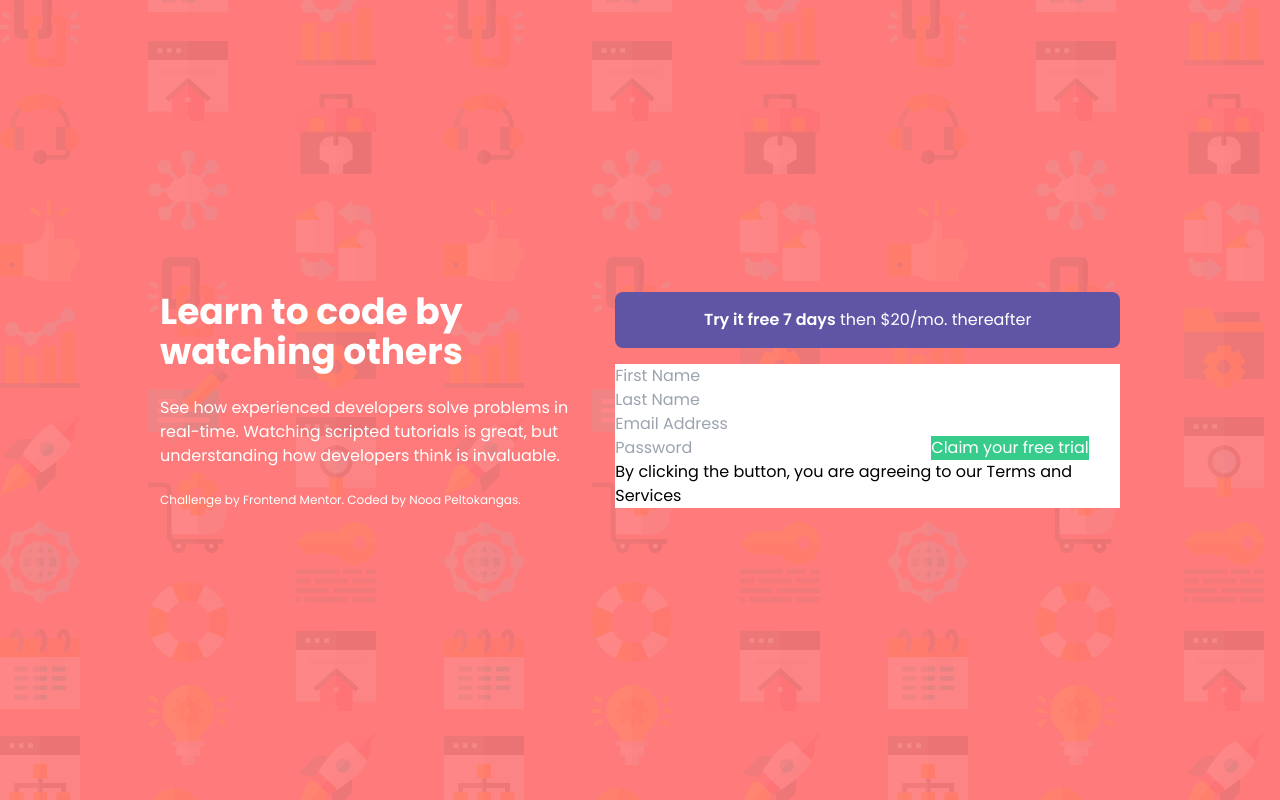
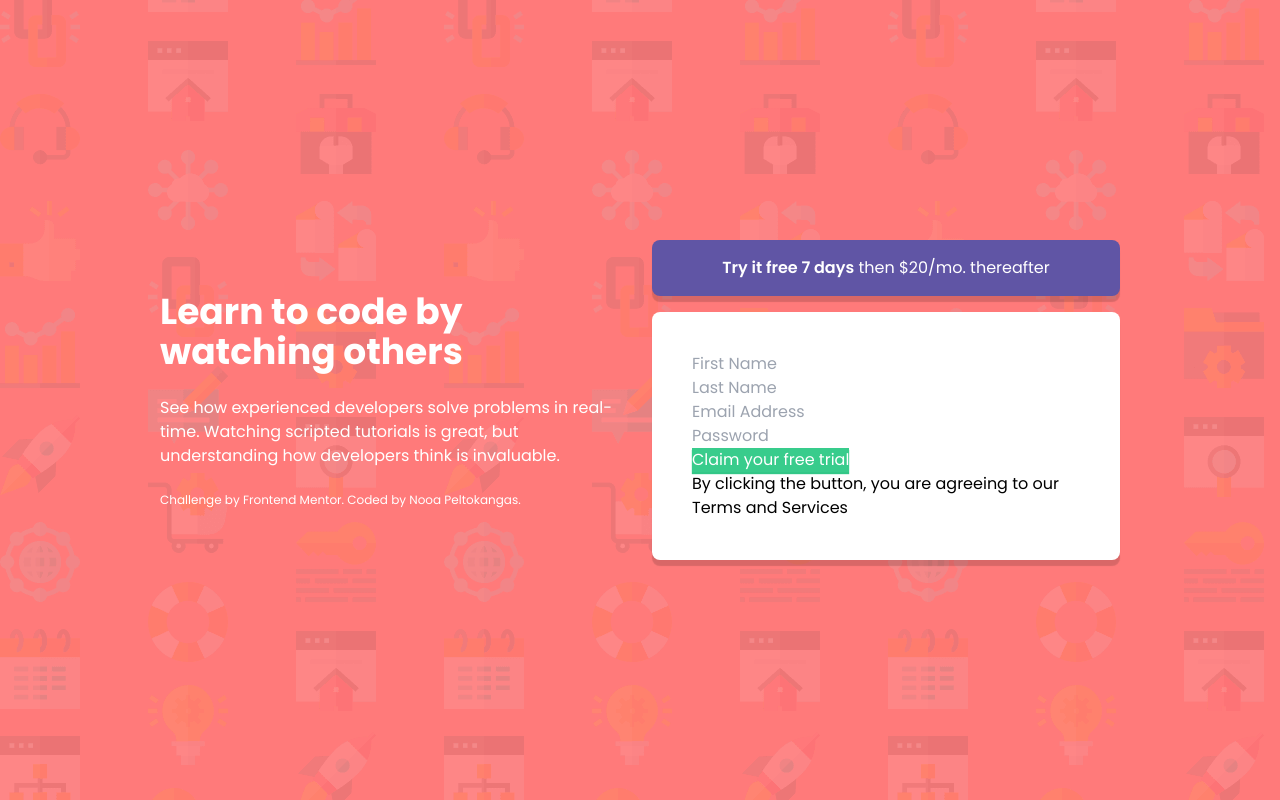
Before and after one commit to nooa-p/signup-form, a Next.js app: page / in a window 1280 px wide. Built offline with nearby package versions, Linux system fonts and the light colour scheme.

Commit message:
edited box shadow and form box

```diff
--- a/src/app/page.tsx
+++ b/src/app/page.tsx
@@ -3,7 +3,7 @@ import Image from 'next/image'
 export default function Home() {
   return (
       <main className='flex flex-col lg:flex-row max-w-5xl mt-10 lg:mt-0 h-screen lg:items-center mx-auto gap-10 lg:gap-6 p-8'>
-        <div className='flex flex-col content-evenly gap-6'>
+        <div className='flex flex-col content-evenly gap-6 lg:flex-1 lg:flex-grow'>
           <h1 className='text-center lg:text-left text-white text-2xl lg:text-4xl font-bold'>
             Learn to code by watching others
           </h1>
@@ -15,19 +15,19 @@ export default function Home() {
             Challenge by <a href="https://www.frontendmentor.io?ref=challenge" target="_blank">Frontend Mentor</a>. Coded by <a href="https://github.com/nooa-p">Nooa Peltokangas</a>.
           </p>
         </div>
-        <div className='flex flex-col gap-4'>
-          <div className='bg-blue text-white py-4 px-20 lg:px-0 text-center rounded-lg'>
+        <div className='flex flex-col gap-4 lg:flex-1 lg:flex-grow'>
+          <div className='bg-blue text-white py-4 px-20 lg:px-0 text-center rounded-lg shadow'>
             <span className='font-semibold'>Try it free 7 days</span> then $20/mo. thereafter
           </div>
-          <div className='bg-white'>
-            <form>
-              <input type="text" name="" id="" placeholder='First Name' />
-              <input type="text" name="" id="" placeholder='Last Name' />
-              <input type="text" name="" id="" placeholder='Email Address' />
-              <input type="text" name="" id="" placeholder='Password' />
-              <button className='bg-green text-white'>Claim your free trial</button>
+          <div className='bg-white p-6 lg:p-10 rounded-lg shadow'>
+            <form className=''>
+              <input type="text" name="" id="" placeholder='First Name' className='block' />
+              <input type="text" name="" id="" placeholder='Last Name' className='block' />
+              <input type="text" name="" id="" placeholder='Email Address' className='block' />
+              <input type="text" name="" id="" placeholder='Password' className='block' />
+              <button className='bg-green text-white shadow-sm block'>Claim your free trial</button>
             </form>
-            By clicking the button, you are agreeing to our Terms and Services
+            <span>By clicking the button, you are agreeing to our Terms and Services</span>
           </div>
         </div>
       </main>
--- a/tailwind.config.ts
+++ b/tailwind.config.ts
@@ -14,6 +14,13 @@ const config: Config = {
       'dark': 'hsl(249, 10%, 26%)',
       'gray': 'hsl(246, 25%, 77%)',
       'white': 'rgb(255 255 255)'
+    },
+
+    extend: {
+      boxShadow: {
+        'DEFAULT': '0 6px 1px 0 rgba(0, 0, 0, 0.15)',
+        'sm': '0 2px 1px 0 hsl(154, 59%, 49%)'
+      }
     }
   },
   plugins: [],
```
